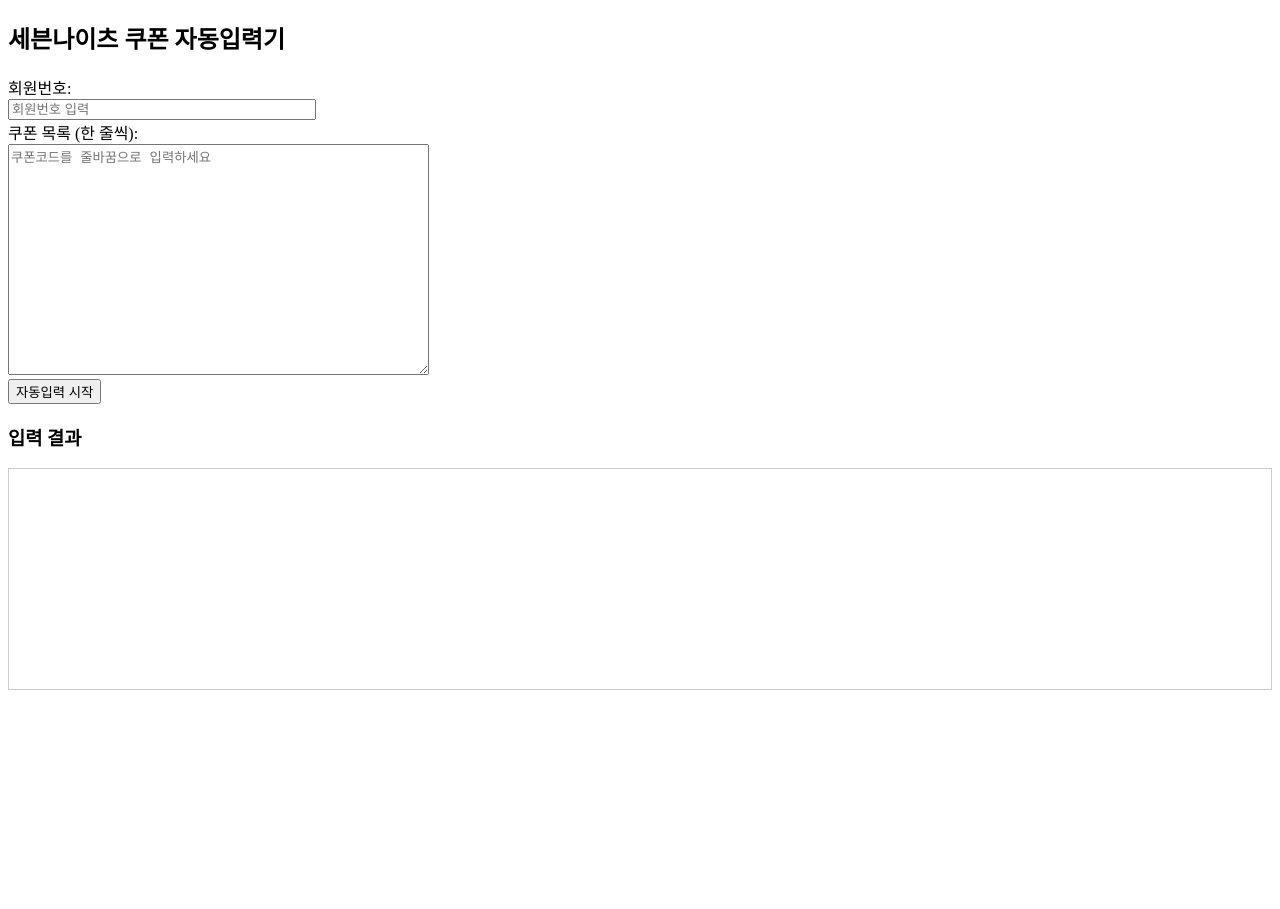
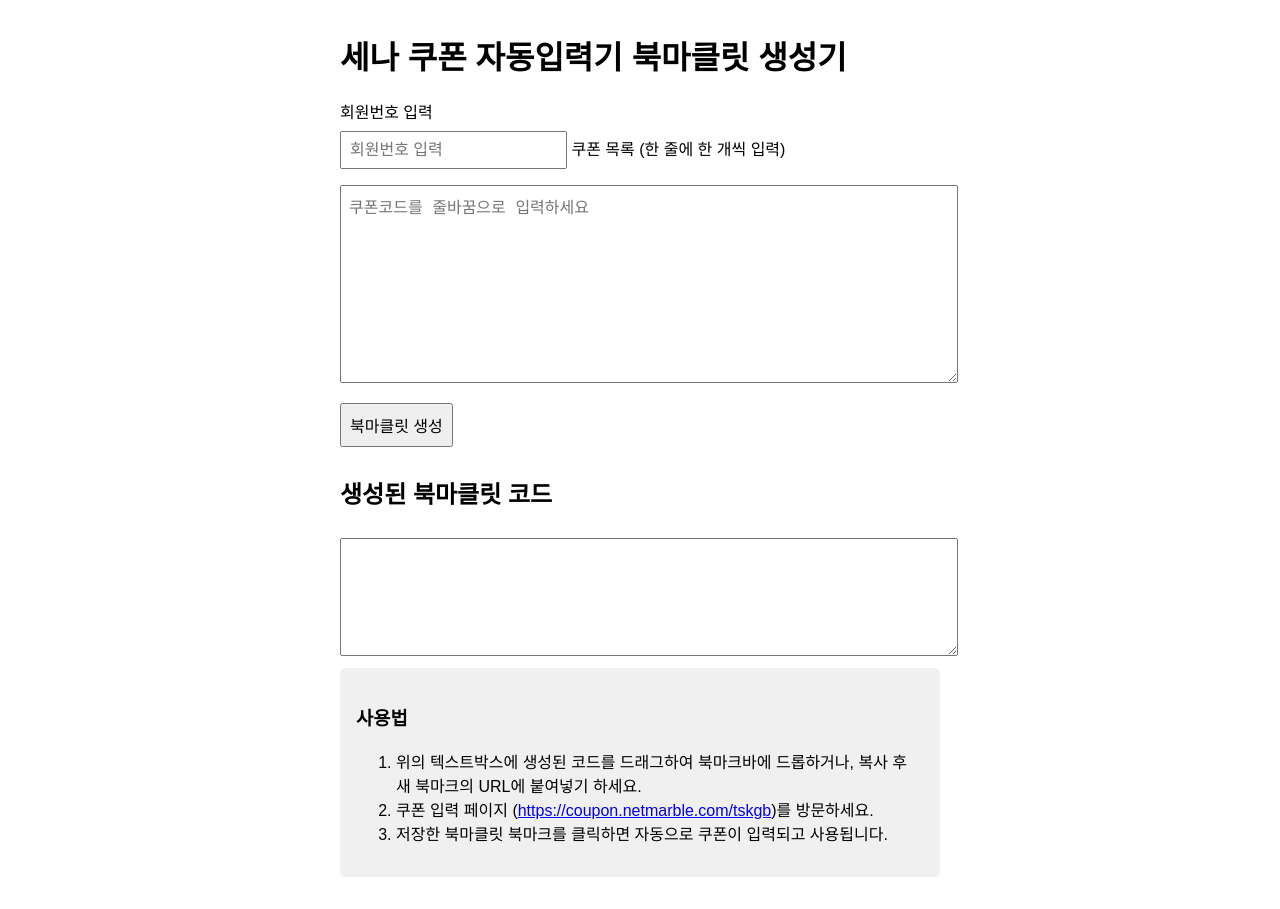
Before and after one commit to yeon727/senacoo.ssul, a plain HTML site: page index.html in a window 1280 px wide. Before the commit the page ends 800 px from the top, so only its background shows below. Drawn offline with Linux system fonts and the light colour scheme.

Commit message:
Update index.html

```diff
--- a/index.html
+++ b/index.html
@@ -1,109 +1,109 @@
 <!DOCTYPE html>
-<html>
+<html lang="ko">
 <head>
-  <meta charset="utf-8" />
-  <title>세나 쿠폰 자동입력기</title>
+  <meta charset="UTF-8" />
+  <title>세나 쿠폰 자동입력기 - 북마클릿 생성기</title>
+  <style>
+    body { font-family: "Noto Sans KR", sans-serif; max-width: 600px; margin: 2rem auto; }
+    textarea { width: 100%; font-family: monospace; }
+    input, textarea, button { margin: 0.5rem 0; padding: 0.5rem; font-size: 1rem; }
+    #bookmarkletCode { height: 100px; }
+    .instructions { background: #f0f0f0; padding: 1rem; border-radius: 5px; }
+  </style>
 </head>
 <body>
-  <h2>세븐나이츠 쿠폰 자동입력기</h2>
-  <div>
-    <label>회원번호:</label><br>
-    <input type="text" id="memberId" placeholder="회원번호 입력" style="width:300px" />
+  <h1>세나 쿠폰 자동입력기 북마클릿 생성기</h1>
+
+  <label for="memberId">회원번호 입력</label><br />
+  <input type="text" id="memberId" placeholder="회원번호 입력" />
+
+  <label for="couponList">쿠폰 목록 (한 줄에 한 개씩 입력)</label><br />
+  <textarea id="couponList" rows="10" placeholder="쿠폰코드를 줄바꿈으로 입력하세요"></textarea>
+
+  <button onclick="generateBookmarklet()">북마클릿 생성</button>
+
+  <h2>생성된 북마클릿 코드</h2>
+  <textarea id="bookmarkletCode" readonly></textarea>
+
+  <div class="instructions">
+    <h3>사용법</h3>
+    <ol>
+      <li>위의 텍스트박스에 생성된 코드를 드래그하여 북마크바에 드롭하거나, 복사 후 새 북마크의 URL에 붙여넣기 하세요.</li>
+      <li>쿠폰 입력 페이지 (<a href="https://coupon.netmarble.com/tskgb" target="_blank" rel="noopener noreferrer">https://coupon.netmarble.com/tskgb</a>)를 방문하세요.</li>
+      <li>저장한 북마클릿 북마크를 클릭하면 자동으로 쿠폰이 입력되고 사용됩니다.</li>
+    </ol>
   </div>
-  <div>
-    <label>쿠폰 목록 (한 줄씩):</label><br>
-    <textarea id="couponList" rows="15" cols="50" placeholder="쿠폰코드를 줄바꿈으로 입력하세요"></textarea>
-  </div>
-  <button onclick="start()">자동입력 시작</button>
-
-  <h3>입력 결과</h3>
-  <div id="log" style="white-space:pre-line; border:1px solid #ccc; padding:10px; height:200px; overflow-y:scroll;"></div>
 
 <script>
-    function logMessage(msg) {
-      const log = document.getElementById("log");
-      log.textContent += msg + "\n";
-      log.scrollTop = log.scrollHeight;
+function generateBookmarklet() {
+  const memberId = document.getElementById('memberId').value.trim();
+  let coupons = document.getElementById('couponList').value
+    .split('\n')
+    .map(c => c.trim())
+    .filter(c => c.length > 0);
+
+  if (!memberId) {
+    alert("회원번호를 입력해주세요.");
+    return;
   }
-
-    function start() {
-      const memberId = document.getElementById("memberId").value.trim();
-      const coupons = document.getElementById("couponList").value.trim().split('\n').filter(c => c.trim());
-      if (!memberId || coupons.length === 0) {
-        alert("회원번호와 쿠폰 목록을 모두 입력해주세요.");
+  if (coupons.length === 0) {
+    alert("쿠폰 목록을 입력해주세요.");
     return;
   }
 
-      // 새 탭 열고 코드 실행
-      const code = `
-        (async function(){
+  // 자동입력 북마클릿 JS 함수 (한줄로 압축)
+  const func = `(async function(){
     const memberId = "${memberId}";
     const coupons = ${JSON.stringify(coupons)};
-          let i = 0;
-
-          function wait(ms){ return new Promise(r => setTimeout(r, ms)); }
-
+    let i=0;
+    function wait(ms){return new Promise(r=>setTimeout(r,ms));}
     async function step(){
       const modal = document.querySelector("div[role='dialog']");
-            if (modal) {
-              const txt = modal.innerText || "";
-              const btns = modal.querySelectorAll("button");
-              if (txt.includes("쿠폰을 사용하시겠습니까?") && btns.length === 2) {
+      if(modal){
+        const txt=modal.innerText||"";
+        const btns=modal.querySelectorAll("button");
+        if(txt.includes("쿠폰을 사용하시겠습니까?")&&btns.length===2){
           btns[1].click();
-                window.opener.postMessage({type: "log", text: "✅ " + coupons[i-1] + ": 사용 확인 클릭"}, "*");
-              } else {
+          console.log("✅ "+coupons[i-1]+": 사용 확인 클릭");
+        }else{
           btns[0].click();
-                window.opener.postMessage({type: "log", text: "⚠️ " + coupons[i-1] + ": " + txt.split("\\n")[0]}, "*");
+          console.log("⚠️ "+coupons[i-1]+": "+txt.split("\\n")[0]);
         }
         await wait(1500);
         return step();
       }
-
-            if (i >= coupons.length) {
-              window.opener.postMessage({type: "log", text: "🎉 모든 쿠폰 처리가 완료되었습니다."}, "*");
+      if(i>=coupons.length){
+        console.log("🎉 모든 쿠폰 처리가 완료되었습니다.");
         return;
       }
-
-            const mi = document.querySelector("input[placeholder*='회원번호']");
-            const ci = document.querySelector("input[placeholder*='쿠폰번호']");
-            const btn = [...document.querySelectorAll("button")].find(b => b.textContent.includes("사용하기"));
-
-            if (mi && ci && btn) {
-              mi.value = memberId;
-              mi.dispatchEvent(new Event('input', {bubbles: true}));
-              ci.value = coupons[i];
-              ci.dispatchEvent(new Event('input', {bubbles: true}));
+      const mi=document.querySelector("input[placeholder*='회원번호']");
+      const ci=document.querySelector("input[placeholder*='쿠폰번호']");
+      const btn=[...document.querySelectorAll("button")].find(b=>b.textContent.includes("사용하기"));
+      if(mi&&ci&&btn){
+        mi.value=memberId;
+        mi.dispatchEvent(new Event('input',{bubbles:true}));
+        ci.value=coupons[i];
+        ci.dispatchEvent(new Event('input',{bubbles:true}));
         btn.click();
-              window.opener.postMessage({type: "log", text: "🔄 " + coupons[i] + ": 사용 시도"}, "*");
+        console.log("🔄 "+coupons[i]+": 사용 시도");
         i++;
       }
-
       await wait(1500);
       step();
     }
+    step();
+  })();`;
 
-          step();
-        })();
-      `;
+  // 북마클릿 형식으로 만들기
+  const bookmarklet = 'javascript:' + encodeURIComponent(func);
 
-      const newTab = window.open("https://coupon.netmarble.com/tskgb", "_blank");
-      const interval = setInterval(() => {
-        try {
-          if (newTab && newTab.document && newTab.document.readyState === "complete") {
-            newTab.eval(code);
-            clearInterval(interval);
+  // decodeURIComponent로 깔끔하게 보이도록 다시 변환
+  // (사용자 복사 편의를 위해)
+  const prettyCode = 'javascript:' + func.replace(/\s+/g, ' ').trim();
+
+  document.getElementById('bookmarkletCode').value = prettyCode;
 }
-        } catch(e) {
-          // 크로스 도메인 때문에 발생 가능, 무시
-        }
-      }, 1000);
-    }
+</script>
 
-    window.addEventListener("message", (event) => {
-      if (event.data?.type === "log") {
-        logMessage(event.data.text);
-      }
-    });
-  </script>
 </body>
 </html>
```
Lines whose indentation alone changed are shown as unchanged.
